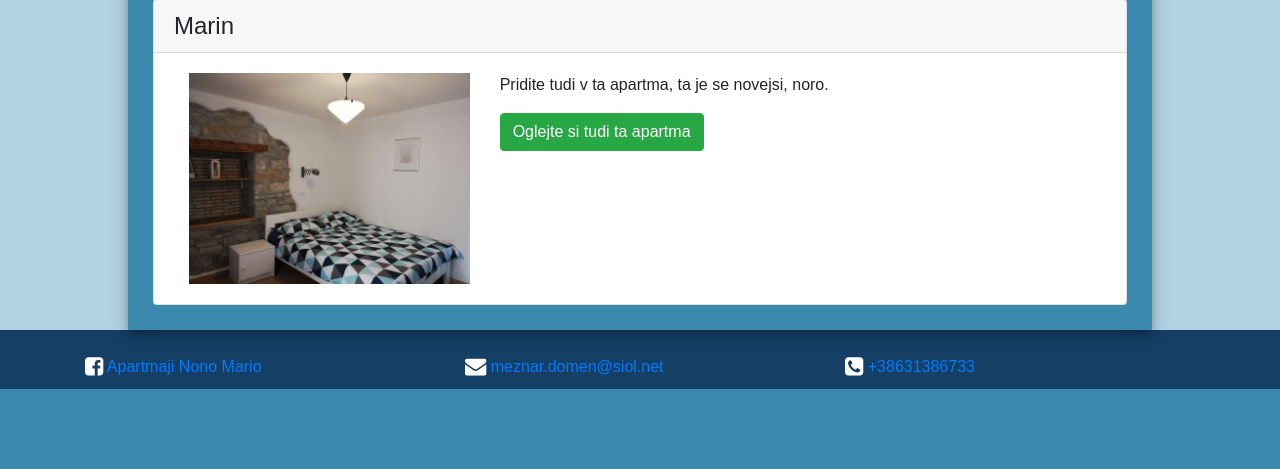
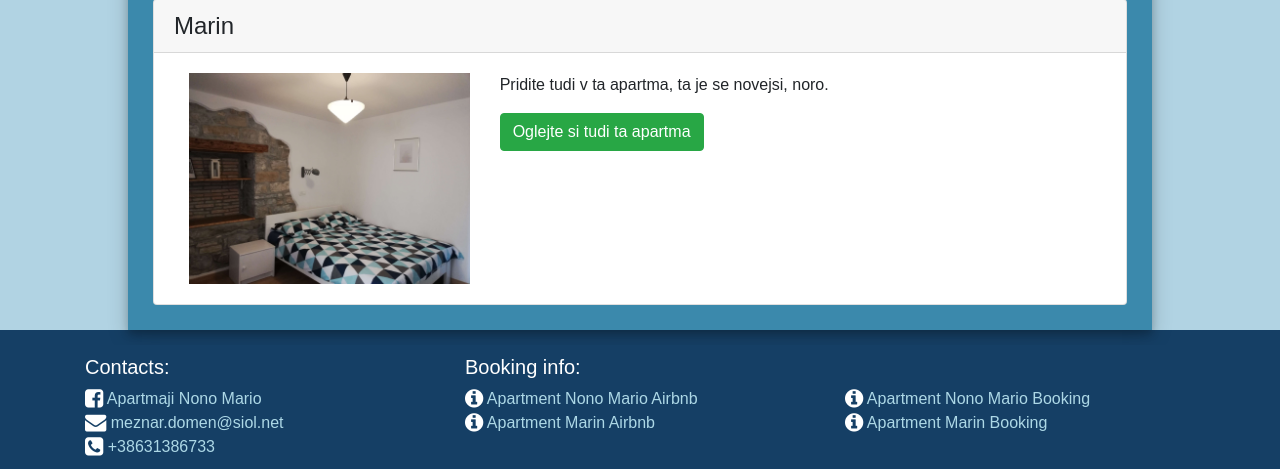
Before and after one commit to smeznar/NonoMario.github.io, a PHP site: page / in a window 1280 px wide. Shown: the part 1184-1653 px from the top of the page. Before the commit the page ends 1573 px from the top, so only its background shows below. Run offline with PHP 8.4, Linux system fonts and the light colour scheme; some libraries are stand-ins or nearby versions.

Commit message:
Made footer look better

```diff
--- a/index.html
+++ b/index.html
@@ -309,20 +309,49 @@
     </div>
     <footer id="footer">
         <div class="container">
-            <!--<p>Contact:</p>-->
             <div class="row">
-                <div class="col-lg-4 col-md-4 col-sm-12 footer-contact">
+                <div class="col-lg-4 col-md-6 col-sm-12">
+                    <h5>Contacts:</h5>
+                    <div class="row">
+                        <div class="col-lg-12 col-md-12 col-sm-12 footer-contact">
                             <i class="fa fa-facebook-square fa-lg"></i>
                             <a href="https://www.facebook.com/Apartma-Nono-Mario-1132577293423380/" target="_blank">Apartmaji
                                 Nono Mario</a>
                         </div>
-                <div class="col-lg-4 col-md-4 col-sm-12 footer-contact">
+                        <div class="col-lg-12 col-md-12 col-sm-12 footer-contact">
                             <i class="fa fa-envelope fa-lg"></i>
                             <a href="mailto:meznar.domen@siol.net" target="_blank">meznar.domen@siol.net</a>
                         </div>
-                <div class="col-lg-4 col-md-4 col-sm-12 footer-contact">
+                        <div class="col-lg-12 col-md-12 col-sm-12 footer-contact">
                             <i class="fa fa-phone-square fa-lg"></i>
                             <a href="tel:+38631386733">+38631386733</a>
+                        </div>
+                    </div>
+                </div>
+                <div class="col-lg-8 col-md-6 col-sm-12">
+                    <h5 class="booking-info">Booking info:</h5>
+                    <div class="row">
+                        <div class="col-lg-6 col-md-12 col-sm-12 footer-contact">
+                            <i class="fa fa-info-circle fa-lg"></i>
+                            <a href="https://www.airbnb.com/rooms/6013400" target="_blank">Apartment
+                                Nono Mario Airbnb</a>
+                        </div>
+                        <div class="col-lg-6 col-md-12 col-sm-12 footer-contact">
+                            <i class="fa fa-info-circle fa-lg"></i>
+                            <a href="http://www.booking.com/Share-Pvlw4DJ" target="_blank">Apartment
+                                Nono Mario Booking</a>
+                        </div>
+                        <div class="col-lg-6 col-md-12 col-sm-12 footer-contact">
+                            <i class="fa fa-info-circle fa-lg"></i>
+                            <a href="https://www.airbnb.com/rooms/26919876" target="_blank">Apartment
+                                Marin Airbnb</a>
+                        </div>
+                        <div class="col-lg-6 col-md-12 col-sm-12 footer-contact">
+                            <i class="fa fa-info-circle fa-lg"></i>
+                            <a href="http://www.booking.com/Share-OCz7dO" target="_blank">Apartment
+                                Marin Booking</a>
+                        </div>
+                    </div>
                 </div>
             </div>
         </div>
--- a/res/styles/style.css
+++ b/res/styles/style.css
@@ -130,8 +130,8 @@ footer {
     padding-bottom: 10px;
 }
 
-.footer-contact{
-    margin: auto;
+.footer-contact a:any-link{
+    color: lightblue;
 }
 
 
@@ -179,6 +179,10 @@ footer {
     .carousel-item > img {
         width: 80%;
     }
+
+    .booking-info {
+        margin-top: 15px;
+    }
 }
 
 @media (max-width: 575.98px) {
```
Lines whose indentation alone changed are shown as unchanged.
